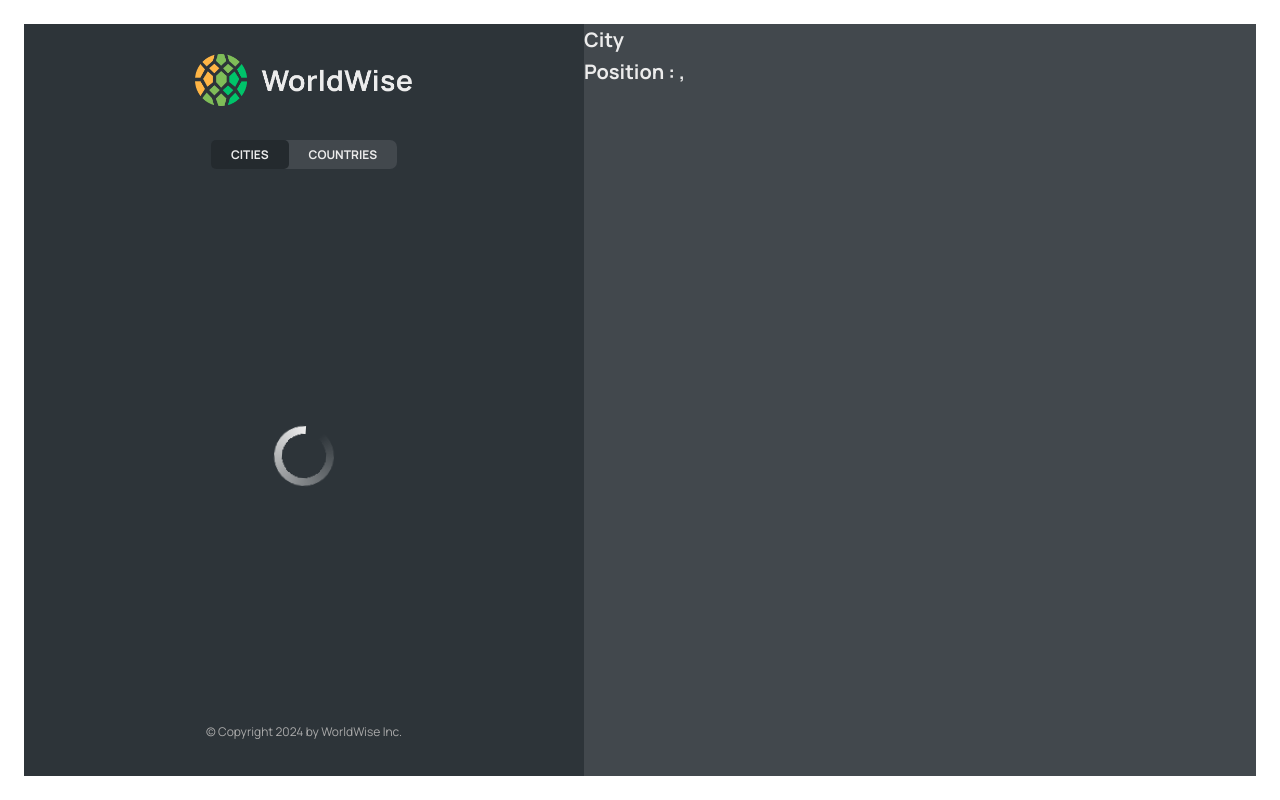
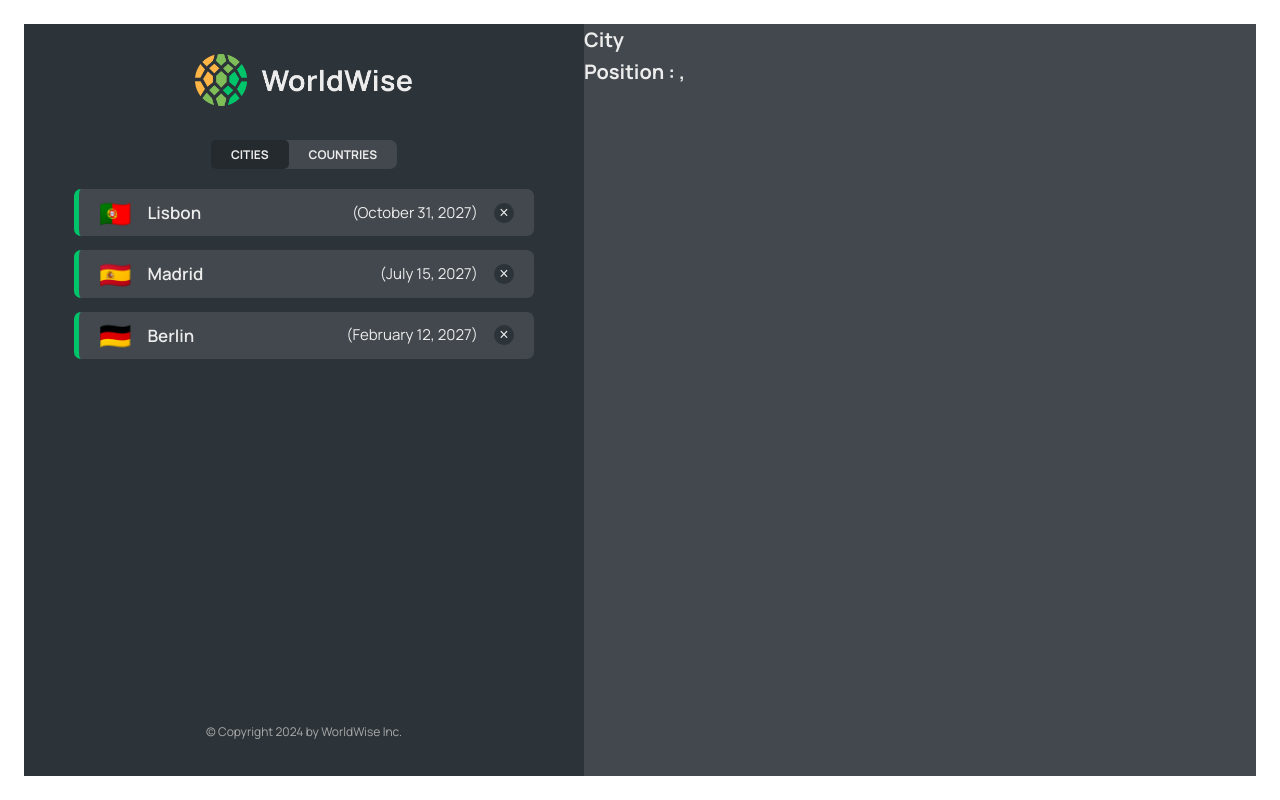
Before and after one commit to Zeusangis/worldwise, a React (Vite) app: page /app/cities in a window 1280 px wide. Built offline with nearby package versions, Linux system fonts and the light colour scheme; data requests are answered from the project's data file.

Commit message:
updated and added the advanced concept of context

```diff
--- /dev/null
+++ b/src/components/BackButton.jsx
@@ -0,0 +1,18 @@
+import { useNavigate } from "react-router-dom";
+import Button from "./Button";
+function BackButton() {
+  const navigate = useNavigate();
+  return (
+    <Button
+      type="back"
+      onClick={(e) => {
+        e.preventDefault();
+        navigate(-1);
+      }}
+    >
+      &larr; Back
+    </Button>
+  );
+}
+
+export default BackButton;
--- a/src/components/City.jsx
+++ b/src/components/City.jsx
@@ -1,7 +1,9 @@
-import { useParams, useSearchParams } from "react-router-dom";
+import { useParams } from "react-router-dom";
 import styles from "./City.module.css";
-import { useEffect, useState } from "react";
+import { useEffect } from "react";
 import { useCitites } from "../contexts/CitiesContext";
+import Spinner from "./Spinner";
+import BackButton from "./BackButton";
 
 const formatDate = (date) =>
   new Intl.DateTimeFormat("en", {
@@ -13,35 +15,14 @@ const formatDate = (date) =>
 
 function City() {
   const { id } = useParams();
-  const { getCity, currentCity } = useCitites();
+  const { getCity, currentCity, isLoading } = useCitites();
+
   useEffect(() => {
     getCity(id);
   }, [id]);
+  if (isLoading) return <Spinner />;
 
   const { cityName, emoji, date, notes } = currentCity;
-
-  return (
-    <div className={styles.city}>
-      <div className={styles.row}>
-        <h6>City name</h6>
-        <h3>
-          <span>{emoji}</span> {cityName}
-        </h3>
-      </div>
-
-      <div className={styles.row}>
-        <h6>You went to {cityName} on</h6>
-        <p>{formatDate(date || null)}</p>
-      </div>
-
-      {notes && (
-        <div className={styles.row}>
-          <h6>Your notes</h6>
-          <p>{notes}</p>
-        </div>
-      )}
-
-      <div className={styles.row}>
   return (
     <div className={styles.city}>
       <div className={styles.row}>
@@ -75,12 +56,10 @@ function City() {
       </div>
 
       <div>
-            <ButtonBack />
-          </div>
-        </div>
+        <BackButton />
       </div>
     </div>
   );
 }
 
-export default <City />;
+export default City;
--- a/src/components/CityItem.jsx
+++ b/src/components/CityItem.jsx
@@ -1,5 +1,6 @@
 import { Link } from "react-router-dom";
 import styles from "./CityItem.module.css";
+import { useCitites } from "../contexts/CitiesContext";
 
 const formatDate = (date) =>
   new Intl.DateTimeFormat("en", {
@@ -9,11 +10,16 @@ const formatDate = (date) =>
   }).format(new Date(date));
 
 function CityItem({ city }) {
-  const { cityName, emoji, date,id ,position} = city;
-
+  const { cityName, emoji, date, id, position } = city;
+  const { currentCity } = useCitites();
   return (
     <li>
-      <Link className={styles.cityItem} to={`${id}?lat=${position.lat}&lng=${position.lng}`}>
+      <Link
+        className={`${styles.cityItem} ${
+          id === currentCity.id ? styles["cityItem--active"] : ""
+        }`}
+        to={`${id}?lat=${position.lat}&lng=${position.lng}`}
+      >
         <span className={styles.emoji}>{emoji}</span>
         <h3 className={styles.name}>{cityName}</h3>
         <time className={styles.date}>({formatDate(date)})</time>
--- a/src/components/Form.jsx
+++ b/src/components/Form.jsx
@@ -5,6 +5,7 @@ import { useState } from "react";
 import styles from "./Form.module.css";
 import Button from "./Button";
 import { useNavigate } from "react-router-dom";
+import BackButton from "./BackButton";
 
 export function convertToEmoji(countryCode) {
   const codePoints = countryCode
@@ -50,18 +51,9 @@ function Form() {
           value={notes}
         />
       </div>
-
       <div className={styles.buttons}>
         <Button type="primary">Add</Button>
-        <Button
-          type="back"
-          onClick={(e) => {
-            e.preventDefault();
-            navigate(-1);
-          }}
-        >
-          &larr; Back
-        </Button>
+        <BackButton />
       </div>
     </form>
   );
--- a/src/contexts/CitiesContext.jsx
+++ b/src/contexts/CitiesContext.jsx
@@ -22,27 +22,22 @@ function CitiesProvider({ children }) {
       }
     }
     fetchCities();
-  });
+  }, []);
 
   async function getCity(id) {
-    useEffect(() => {
-      async function fetchCities() {
     try {
       setIsLoading(true);
       const res = await fetch(`${BASE_URL}/cities/${id}`);
       const data = await res.json();
-          setCurrentCit(data);
+      setCurrentCity(data);
     } catch {
       alert("There was an error loading data.");
     } finally {
       setIsLoading(false);
     }
   }
-      fetchCities();
-    });
-  }
   return (
-    <CitiesContext.Provider value={{ cities, isLoading, currentCity,getCity }}>
+    <CitiesContext.Provider value={{ cities, isLoading, currentCity, getCity }}>
       {children}
     </CitiesContext.Provider>
   );
```
Lines whose indentation alone changed are shown as unchanged.
